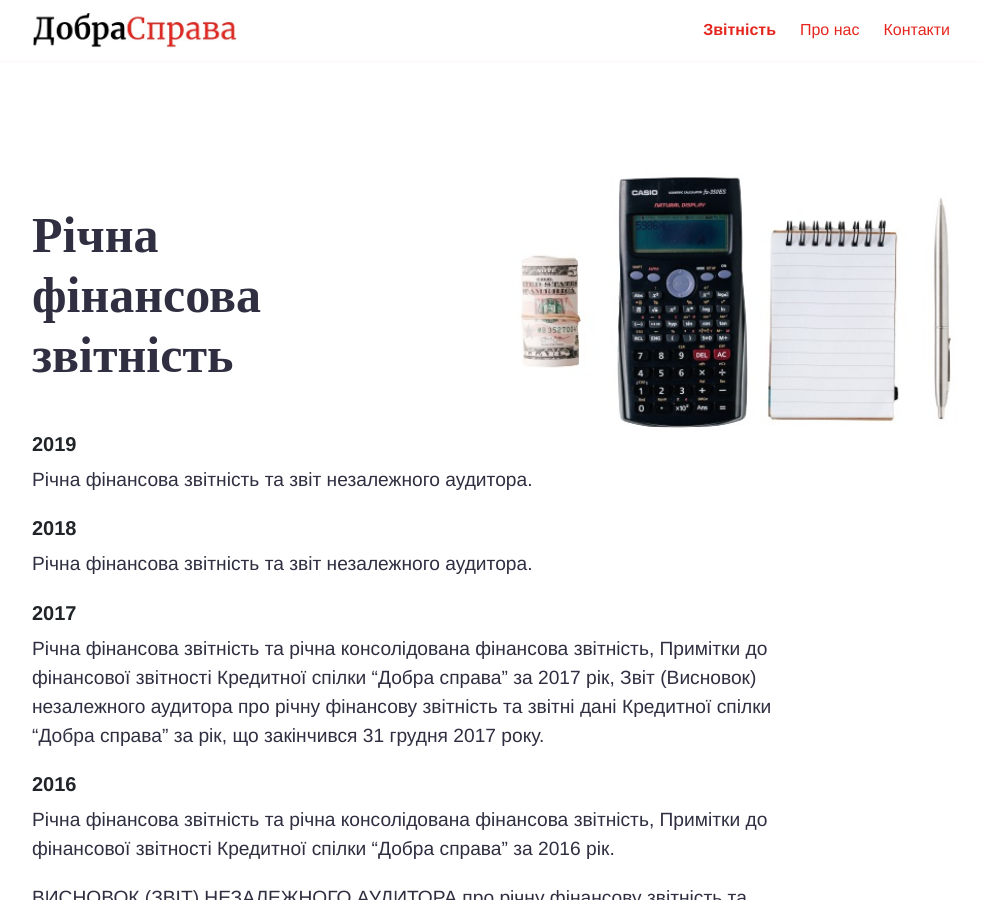
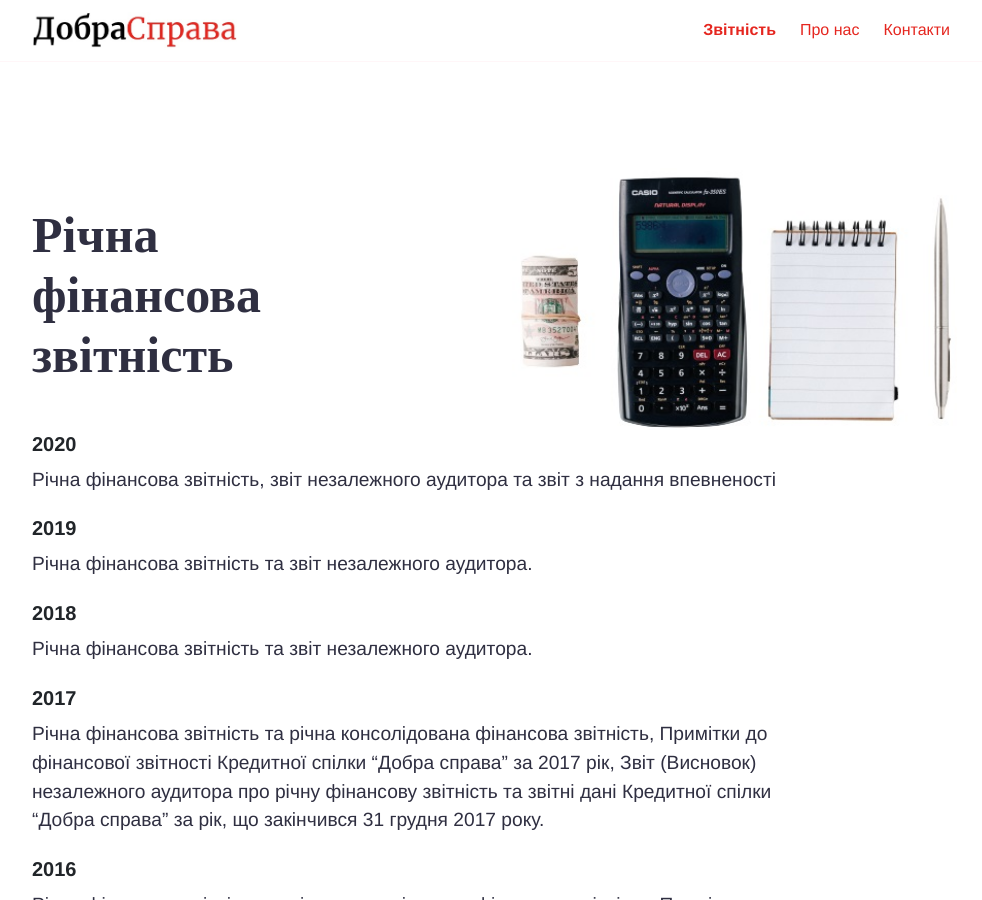
Before and after one commit to vladlaypa/dobrasprava.loan, a Jekyll site: the page built from zvit.md, in a window 1280 px wide and 900 px high. Shown: the whole window, without its empty margins (143-1125 px from the left). Built offline with Jekyll 4.4.1, drawn with Linux system fonts in a browser that asks for light colours.

Commit message:
adding 2020

```diff
--- a/zvit.md
+++ b/zvit.md
@@ -5,7 +5,8 @@ intro_image: "images/calculator.jpg"
 intro_image_absolute: false
 intro_image_hide_on_mobile: false
 ---
-
+### 2020
+[Річна фінансова звітність, звіт незалежного аудитора та звіт з надання впевненості](https://drive.google.com/file/d/1WrkCMNa6eCWJWTqJEoMlEdFh29QMRC3F/view?usp=sharing)
 ### 2019
 [Річна фінансова звітність та звіт незалежного аудитора.](https://drive.google.com/file/d/1jf8-ey0O27v-EkkmLpEBxYkvdNCGZJyu/view?usp=sharing)
 ### 2018
```
